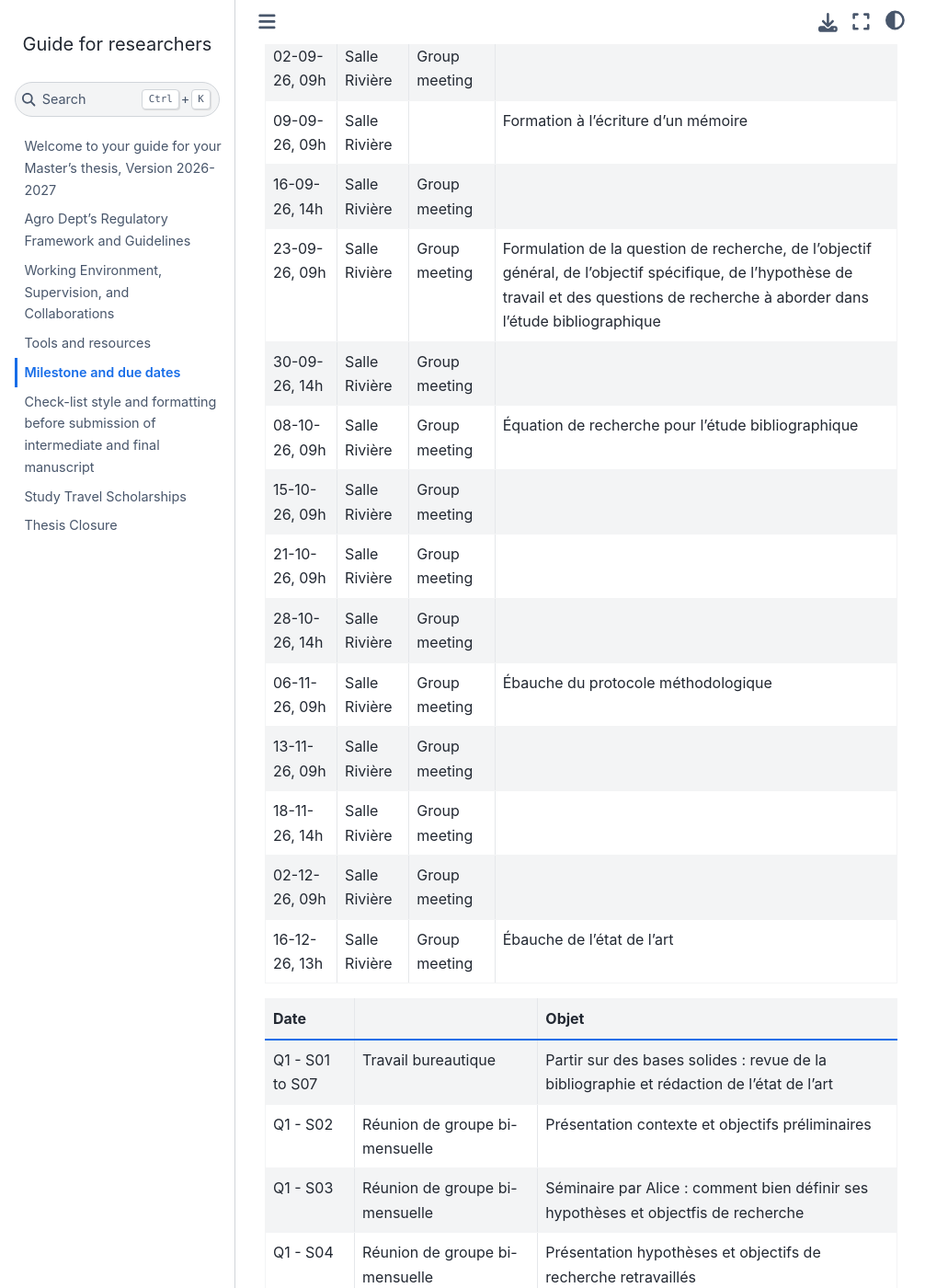
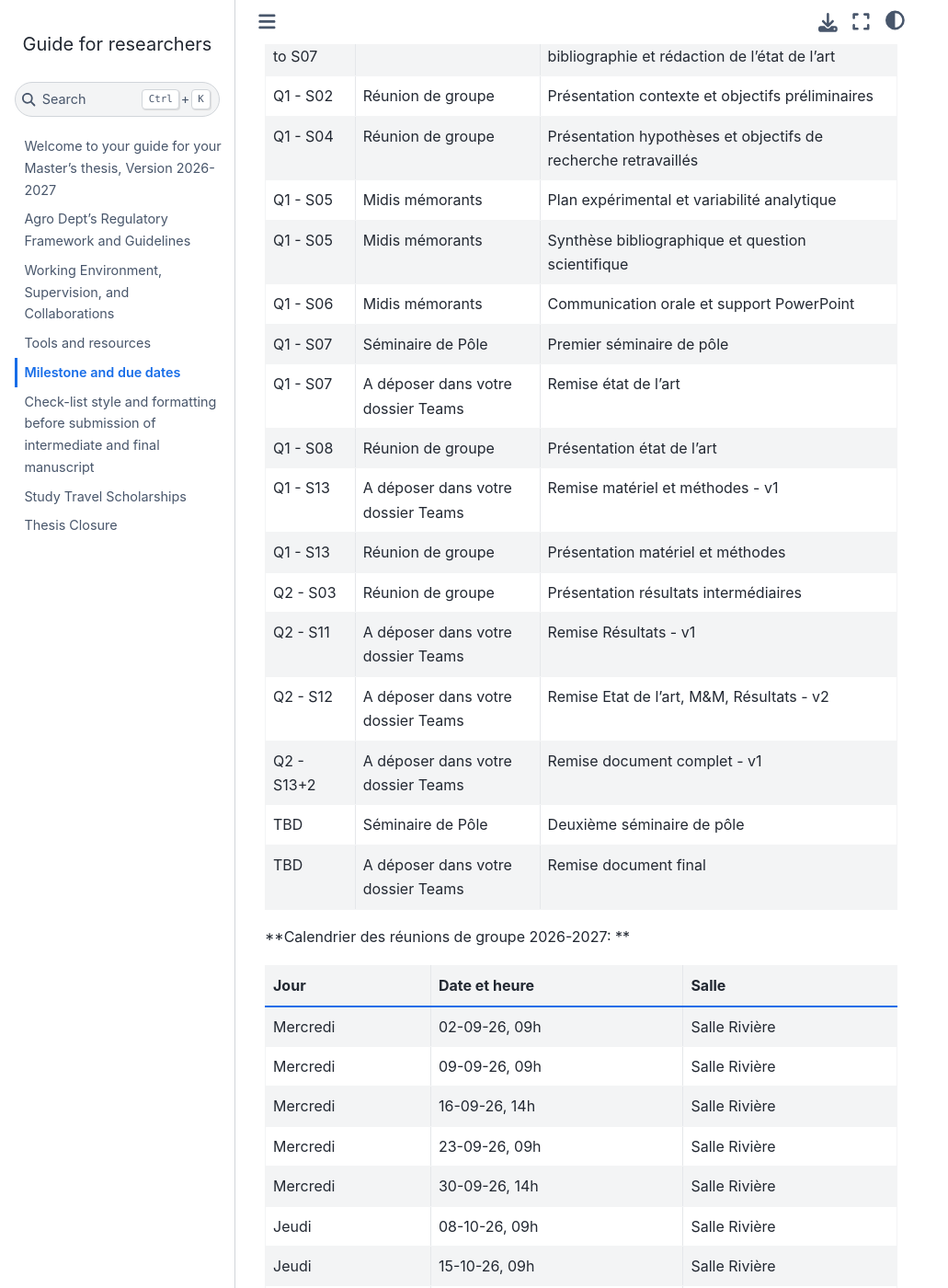
Before and after one commit to GERUlab/guide4researchers, a Jupyter Book: the page built from chapter4.md, in a window 1280 px wide and 1400 px high, scrolled down 238 px. Shown: the whole window at 92% size, without its empty margins (0-1031 px from the left). Built offline with Jupyter Book 1.0.4 settings and Sphinx 7.4.7 and the Sphinx Book theme 1.1.4, drawn with Linux system fonts in a browser that asks for light colours; some of the changed text lies outside the part shown.

Commit message:
Update chapter4.md

```diff
--- a/chapter4.md
+++ b/chapter4.md
@@ -2,48 +2,41 @@
 
 Notez que les manuscrits, ce compris les intermédiaires, ne seront révisés que si la check-list a été entièrement respectée.
 
-| Date et heure | Salle | Group meeting | Objet |
-|---|---|---|---|
-| 02-09-26, 09h | Salle Rivière | Group meeting | |
-| 09-09-26, 09h | Salle Rivière | | Formation à l'écriture d'un mémoire |
-| 16-09-26, 14h | Salle Rivière | Group meeting | |
-| 23-09-26, 09h | Salle Rivière | Group meeting | Formulation de la question de recherche, de l'objectif général, de l'objectif spécifique, de l'hypothèse de travail et des questions de recherche à aborder dans l'étude bibliographique |
-| 30-09-26, 14h | Salle Rivière | Group meeting | |
-| 08-10-26, 09h | Salle Rivière | Group meeting | Équation de recherche pour l'étude bibliographique |
-| 15-10-26, 09h | Salle Rivière | Group meeting | |
-| 21-10-26, 09h | Salle Rivière | Group meeting | |
-| 28-10-26, 14h | Salle Rivière | Group meeting | |
-| 06-11-26, 09h | Salle Rivière | Group meeting | Ébauche du protocole méthodologique |
-| 13-11-26, 09h | Salle Rivière | Group meeting | |
-| 18-11-26, 14h | Salle Rivière | Group meeting | |
-| 02-12-26, 09h | Salle Rivière | Group meeting | |
-| 16-12-26, 13h | Salle Rivière | Group meeting | Ébauche de l'état de l'art |
-
-
-
-
-
-
-
-
 | Date          |                                    | Objet                                                                                    |
 |---------------|------------------------------------|------------------------------------------------------------------------------------------|
 | Q1 - S01 to S07| Travail bureautique                | Partir sur des bases solides : revue de la bibliographie et rédaction de l'état de l'art   |
-| Q1 - S02         | Réunion de groupe bi-mensuelle     | Présentation contexte et objectifs préliminaires                                         |
-| Q1 - S03         | Réunion de groupe bi-mensuelle     | Séminaire par Alice :  comment bien définir ses hypothèses et objectfis de recherche     |
-| Q1 - S04         | Réunion de groupe bi-mensuelle     | Présentation hypothèses et objectifs de recherche retravaillés                           |
+| Q1 - S02         | Réunion de groupe    | Présentation contexte et objectifs préliminaires                                         |
+| Q1 - S04         | Réunion de groupe     | Présentation hypothèses et objectifs de recherche retravaillés                           |
 | Q1 - S05       |  Midis mémorants    |  Plan expérimental et variabilité analytique                          |
 | Q1 - S05       | Midis mémorants     | Synthèse bibliographique et question scientifique                          |
 | Q1 - S06        | Midis mémorants    | Communication orale et support PowerPoint                         |
 | Q1 - S07           | Séminaire de Pôle                  | Premier séminaire de pôle                                                                |
 | Q1 - S07         | A déposer dans votre dossier Teams | Remise état de l'art                                                                     |
-| Q1 - S08         | Réunion de groupe bi-mensuelle     | Présentation état de l'art                                                               |
+| Q1 - S08         | Réunion de groupe     | Présentation état de l'art                                                               |
 | Q1 - S13        | A déposer dans votre dossier Teams | Remise matériel et méthodes - v1                                                         |
-| Q1 - S13         | Réunion de groupe bi-mensuelle     | Présentation matériel et méthodes                                                        |
-| Q2 - S03         | Réunion de groupe bi-mensuelle     | Présentation résultats intermédiaires                                                    |
-| Q2 - S04         | Réunion de groupe bi-mensuelle     | Séminaire par Alice : Scientific writing|
+| Q1 - S13         | Réunion de groupe      | Présentation matériel et méthodes                                                        |
+| Q2 - S03         | Réunion de groupe   | Présentation résultats intermédiaires                                                    |
 | Q2 - S11         | A déposer dans votre dossier Teams | Remise Résultats - v1                                                                    |
 | Q2 - S12          | A déposer dans votre dossier Teams | Remise Etat de l'art, M&M, Résultats - v2                                                |
 | Q2 - S13+2         | A déposer dans votre dossier Teams | Remise document complet - v1                                                             |
 | TBD           | Séminaire de Pôle                  | Deuxième séminaire de pôle                                                               |
 | TBD           | A déposer dans votre dossier Teams | Remise document final                                                                    |
+
+**Calendrier des réunions de groupe 2026-2027:
+**
+| Jour | Date et heure | Salle |
+|---|---|---|
+| Mercredi | 02-09-26, 09h | Salle Rivière |
+| Mercredi | 09-09-26, 09h | Salle Rivière |
+| Mercredi | 16-09-26, 14h | Salle Rivière |
+| Mercredi | 23-09-26, 09h | Salle Rivière |
+| Mercredi | 30-09-26, 14h | Salle Rivière |
+| Jeudi | 08-10-26, 09h | Salle Rivière |
+| Jeudi | 15-10-26, 09h | Salle Rivière |
+| Mercredi | 21-10-26, 09h | Salle Rivière |
+| Mercredi | 28-10-26, 14h | Salle Rivière |
+| Vendredi | 06-11-26, 09h | Salle Rivière |
+| Vendredi | 13-11-26, 09h | Salle Rivière |
+| Mercredi | 18-11-26, 14h | Salle Rivière |
+| Mercredi | 02-12-26, 09h | Salle Rivière |
+| Mercredi | 16-12-26, 13h | Salle Rivière |
```
